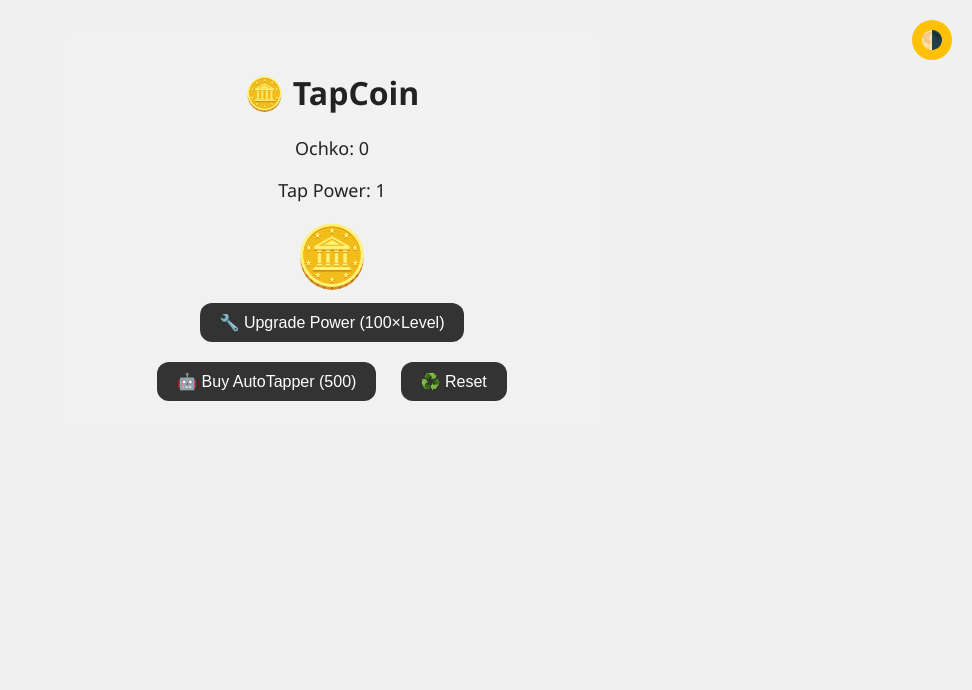
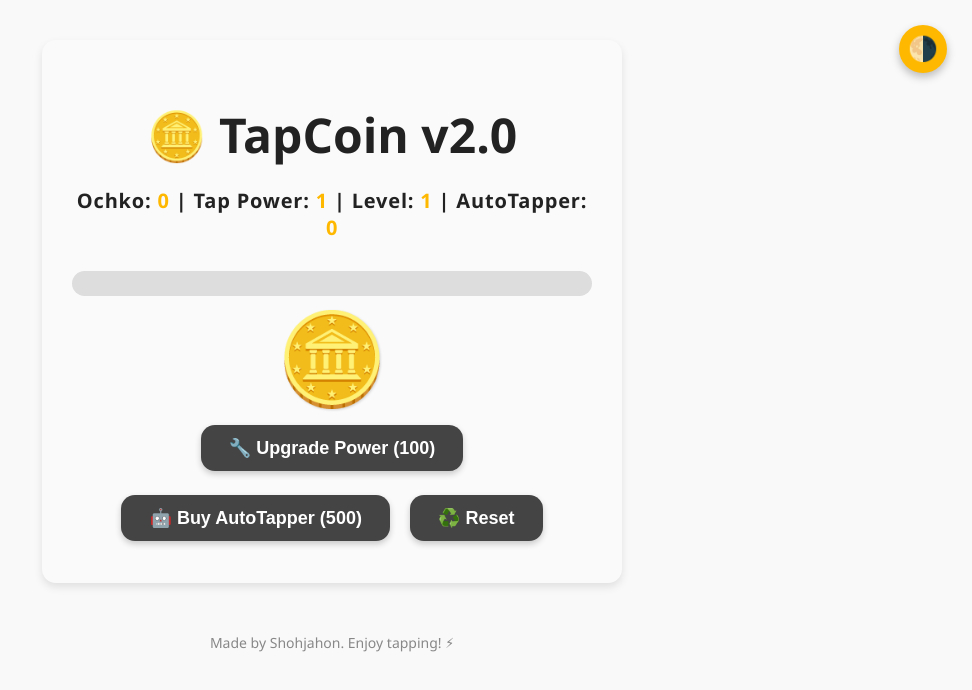
Before and after one commit to shohjahon201034432/tapgame, a plain HTML site: page index.html in a window 1280 px wide. Shown: the whole page, without its empty margins (308-1280 px from the left). Drawn offline with Linux system fonts and the light colour scheme; no server answers.

Commit message:
Update index.html

```diff
--- a/index.html
+++ b/index.html
@@ -3,29 +3,33 @@
 
 <head>
     <meta charset="UTF-8" />
-    <meta name="viewport" content="width=device-width, initial-scale=1.0" />
-    <title>TapCoin Game</title>
+    <meta name="viewport" content="width=device-width, initial-scale=1" />
+    <title>TapCoin Game v2.0</title>
     <style>
         :root {
-            --bg-color-light: #f0f0f0;
+            --bg-color-light: #f9f9f9;
             --text-color-light: #222;
-            --bg-color-dark: #1a1a1a;
-            --text-color-dark: #f5f5f5;
-            --primary-color: #ffc107;
-            --btn-bg: #333;
-            --btn-hover: #555;
-            --radius: 12px;
+            --bg-color-dark: #121212;
+            --text-color-dark: #eee;
+            --primary-color: #ffb800;
+            --btn-bg: #444;
+            --btn-hover: #666;
+            --radius: 14px;
+            --font-family: 'Segoe UI', Tahoma, Geneva, Verdana, sans-serif;
+            --progress-bg: #ddd;
+            --progress-fill-light: #ffb800;
+            --progress-fill-dark: #ffaa00;
+            --shadow-light: 0 4px 8px rgba(0, 0, 0, 0.1);
+            --shadow-dark: 0 4px 12px rgba(0, 0, 0, 0.7);
         }
 
         body {
             margin: 0;
-            font-family: 'Segoe UI', Tahoma, Geneva, Verdana, sans-serif;
-            transition: background 0.3s, color 0.3s;
-        }
-
-        body.light {
+            font-family: var(--font-family);
             background: var(--bg-color-light);
             color: var(--text-color-light);
+            transition: background 0.4s, color 0.4s;
+            user-select: none;
         }
 
         body.dark {
@@ -34,35 +38,53 @@
         }
 
         .container {
-            max-width: 500px;
-            margin: 30px auto;
+            max-width: 520px;
+            margin: 40px auto;
+            padding: 30px;
+            background: rgba(255, 255, 255, 0.08);
+            border-radius: var(--radius);
+            box-shadow: var(--shadow-light);
+            transition: box-shadow 0.4s;
             text-align: center;
-            padding: 20px;
-            border-radius: var(--radius);
+        }
+
+        body.dark .container {
             background: rgba(255, 255, 255, 0.05);
+            box-shadow: var(--shadow-dark);
+        }
+
+        h1 {
+            font-size: 3rem;
+            margin-bottom: 10px;
+            user-select: text;
         }
 
         #coinButton {
-            font-size: 60px;
+            font-size: 90px;
             border: none;
             background: none;
             cursor: pointer;
-            transition: transform 0.2s ease;
+            transition: transform 0.15s ease;
+            filter: drop-shadow(1px 1px 1px rgba(0, 0, 0, 0.15));
         }
 
         #coinButton:active {
-            transform: scale(1.2);
+            transform: scale(1.25) rotate(20deg);
         }
 
         .btn {
-            padding: 10px 20px;
-            margin: 10px;
-            font-size: 16px;
+            padding: 12px 28px;
+            margin: 12px 8px;
+            font-size: 18px;
+            font-weight: 600;
             background-color: var(--btn-bg);
             color: white;
             border: none;
             border-radius: var(--radius);
             cursor: pointer;
+            box-shadow: 0 3px 6px rgba(0, 0, 0, 0.2);
+            transition: background-color 0.3s ease;
+            user-select: none;
         }
 
         .btn:hover {
@@ -70,124 +92,270 @@
         }
 
         .stats {
-            font-size: 18px;
-            margin: 10px 0;
+            margin: 20px 0 30px;
+            font-size: 20px;
+            font-weight: 600;
+            letter-spacing: 0.04em;
+        }
+
+        .stats span {
+            color: var(--primary-color);
         }
 
         .dark-toggle {
             position: fixed;
-            top: 20px;
-            right: 20px;
+            top: 25px;
+            right: 25px;
             background: var(--primary-color);
             border: none;
             border-radius: 50%;
-            width: 40px;
-            height: 40px;
-            font-size: 18px;
+            width: 48px;
+            height: 48px;
+            font-size: 24px;
             cursor: pointer;
+            box-shadow: 0 4px 8px rgba(0, 0, 0, 0.25);
+            user-select: none;
+            transition: background-color 0.4s;
+        }
+
+        .dark-toggle:hover {
+            background: #ffa500;
+        }
+
+        /* Progress bar container */
+        .progress-container {
+            width: 100%;
+            height: 25px;
+            background-color: var(--progress-bg);
+            border-radius: 50px;
+            overflow: hidden;
+            margin: 20px 0 10px;
+        }
+
+        /* Progress bar fill */
+        .progress-fill {
+            height: 100%;
+            width: 0%;
+            background-color: var(--progress-fill-light);
+            border-radius: 50px;
+            transition: width 0.6s ease;
+        }
+
+        body.dark .progress-fill {
+            background-color: var(--progress-fill-dark);
+        }
+
+        /* Footer */
+        footer {
+            text-align: center;
+            font-size: 14px;
+            color: #888;
+            margin-top: 50px;
+            user-select: none;
         }
     </style>
 </head>
 
 <body class="light">
-    <button class="dark-toggle" onclick="toggleMode()">🌗</button>
-    <div class="container">
-        <h1>🪙 TapCoin</h1>
-        <div class="stats">
-            <p>Ochko: <span id="score">0</span></p>
-            <p>Tap Power: <span id="power">1</span></p>
+    <button class="dark-toggle" title="Toggle Day/Night Mode" onclick="toggleMode()">🌗</button>
+
+    <div class="container" role="main" aria-label="TapCoin game container">
+        <h1>🪙 TapCoin v2.0</h1>
+
+        <div class="stats" aria-live="polite" aria-atomic="true">
+            Ochko: <span id="score">0</span> |
+            Tap Power: <span id="power">1</span> |
+            Level: <span id="level">1</span> |
+            AutoTapper: <span id="autoTaps">0</span>
         </div>
-        <button id="coinButton">🪙</button>
+
+        <div class="progress-container" aria-label="Progress to next level">
+            <div class="progress-fill" id="progressFill"></div>
+        </div>
+
+        <button id="coinButton" aria-label="Tap the coin">🪙</button>
+
         <div>
-            <button class="btn" onclick="upgradePower()">🔧 Upgrade Power (100×Level)</button>
-            <button class="btn" onclick="autoTapper()">🤖 Buy AutoTapper (500)</button>
-            <button class="btn" onclick="resetGame()">♻️ Reset</button>
+            <button class="btn" id="upgradeBtn" aria-label="Upgrade tap power">🔧 Upgrade Power (<span id="upgradeCost">100</span>)</button>
+            <button class="btn" id="autoTapperBtn" aria-label="Buy auto tapper">🤖 Buy AutoTapper (500)</button>
+            <button class="btn" id="resetBtn" aria-label="Reset the game">♻️ Reset</button>
         </div>
     </div>
 
+    <footer>Made by Shohjahon. Enjoy tapping! ⚡</footer>
+
     <script>
+        // Initial states
         let score = 0;
         let power = 1;
         let autoTaps = 0;
-        let autoTapInterval;
+        let level = 1;
+        const levelUpScore = 1000;
 
+        // Elements
         const scoreEl = document.getElementById("score");
         const powerEl = document.getElementById("power");
+        const autoTapsEl = document.getElementById("autoTaps");
+        const levelEl = document.getElementById("level");
+        const progressFill = document.getElementById("progressFill");
+        const upgradeCostEl = document.getElementById("upgradeCost");
 
-        document.getElementById("coinButton").addEventListener("click", () => {
+        // Sounds
+        const tapSound = new Audio('https://freesound.org/data/previews/66/66717_931655-lq.mp3'); // Tap sound
+        const upgradeSound = new Audio('https://freesound.org/data/previews/331/331912_3248244-lq.mp3'); // Upgrade sound
+
+        // Load saved data from localStorage
+        function loadData() {
+            const saved = localStorage.getItem('tapcoinData');
+            if (saved) {
+                const data = JSON.parse(saved);
+                score = data.score || 0;
+                power = data.power || 1;
+                autoTaps = data.autoTaps || 0;
+                level = data.level || 1;
+            }
+        }
+
+        // Save data to localStorage
+        function saveData() {
+            const data = { score, power, autoTaps, level };
+            localStorage.setItem('tapcoinData', JSON.stringify(data));
+        }
+
+        // Update UI display
+        function updateDisplay() {
+            scoreEl.textContent = score;
+            powerEl.textContent = power;
+            autoTapsEl.textContent = autoTaps;
+            levelEl.textContent = level;
+
+            // Update upgrade cost
+            upgradeCostEl.textContent = power * 100;
+
+            // Update progress bar
+            const progressPercent = ((score % levelUpScore) / levelUpScore) * 100;
+            progressFill.style.width = progressPercent + '%';
+
+            saveData();
+        }
+
+        // Increase level if score passed threshold
+        function checkLevelUp() {
+            let newLevel = Math.floor(score / levelUpScore) + 1;
+            if (newLevel > level) {
+                level = newLevel;
+                alert(`🎉 Level Up! Siz ${level} - bosqichga o'tdingiz!`);
+                saveData();
+            }
+        }
+
+        // Tap coin
+        function tapCoin() {
             score += power;
+            tapSound.play();
             updateDisplay();
-        });
+            checkLevelUp();
+        }
 
+        // Upgrade power
         function upgradePower() {
             const cost = power * 100;
             if (score >= cost) {
                 score -= cost;
                 power++;
+                upgradeSound.play();
                 updateDisplay();
             } else {
-                alert("Yetarli ochko yo'q!");
+                alert("Sizda yetarli ochko yo'q!");
             }
         }
 
-        function autoTapper() {
-            if (score >= 500) {
-                score -= 500;
+        // Buy auto tapper
+        function buyAutoTapper() {
+            const cost = 500 * (autoTaps + 1);
+            if (score >= cost) {
+                score -= cost;
                 autoTaps++;
-                clearInterval(autoTapInterval);
-                autoTapInterval = setInterval(() => {
-                    score += autoTaps;
-                    updateDisplay();
-                }, 1000);
+                upgradeSound.play();
                 updateDisplay();
             } else {
-                alert("AutoTapper uchun 500 ochko kerak!");
+                alert(`AutoTapper uchun ochko yetarli emas! (${cost} ochko kerak)`);
             }
         }
 
+        // Auto tapper interval
+        function startAutoTapper() {
+            setInterval(() => {
+                if (autoTaps > 0) {
+                    score += autoTaps * power;
+                    updateDisplay();
+                    checkLevelUp();
+                }
+            }, 1000);
+        }
+
+        // Reset game
         function resetGame() {
-            if (confirm("Haqiqatan ham reset qilmoqchimisiz?")) {
+            if (confirm("O'yinni qayta boshlaysizmi? Barcha ma'lumotlar o'chadi.")) {
                 score = 0;
                 power = 1;
                 autoTaps = 0;
-                clearInterval(autoTapInterval);
+                level = 1;
                 updateDisplay();
+                saveData();
             }
         }
 
-        function updateDisplay() {
-            scoreEl.innerText = score;
-            powerEl.innerText = power;
+        // Day/night mode toggle
+        function toggleMode() {
+            document.body.classList.toggle("dark");
+            localStorage.setItem("darkMode", document.body.classList.contains("dark") ? "true" : "false");
         }
 
-        function toggleMode() {
-            const body = document.body;
-            if (body.classList.contains("light")) {
-                body.classList.remove("light");
-                body.classList.add("dark");
-            } else {
-                body.classList.remove("dark");
-                body.classList.add("light");
+        // Load dark mode state
+        function loadMode() {
+            if (localStorage.getItem("darkMode") === "true") {
+                document.body.classList.add("dark");
             }
         }
-        // User ID olish (Telegramdan URL orqali keladi)
-        const urlParams = new URLSearchParams(window.location.search);
-        const userId = urlParams.get('user_id');
 
-        // update score to backend
+        // Event listeners
+        document.getElementById("coinButton").addEventListener("click", tapCoin);
+        document.getElementById("upgradeBtn").addEventListener("click", upgradePower);
+        document.getElementById("autoTapperBtn").addEventListener("click", buyAutoTapper);
+        document.getElementById("resetBtn").addEventListener("click", resetGame);
+
+        // Initialize game
+        loadData();
+        loadMode();
+        updateDisplay();
+        startAutoTapper();
+
         async function saveToServer() {
-            await fetch("https://yourdomain.com/api/update", {
-                method: "POST",
-                headers: { "Content-Type": "application/json" },
-                body: JSON.stringify({
-                    user_id: userId,
-                    score: score,
-                    power: power
-                })
-            });
+    try {
+        const data = {
+            user_id: userId,
+            score: score,
+            power: power,
+            autoTaps: autoTaps,
+            level: level
+        };
+
+        const response = await fetch("https://your-backend-domain.com/update", {
+            method: "POST",
+            headers: { "Content-Type": "application/json" },
+            body: JSON.stringify(data),
+        });
+
+        if (!response.ok) {
+            console.error("Server javobida xatolik:", response.status);
         }
+    } catch (error) {
+        console.error("Serverga ulanishda xatolik:", error);
+    }
+}
 
-        setInterval(saveToServer, 5000); // Har 5 sekundda saqlanadi
+setInterval(saveToServer, 5000);
 
     </script>
 </body>
```
